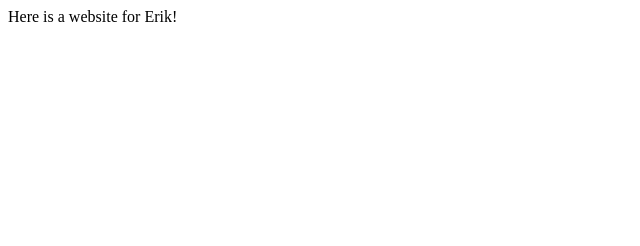
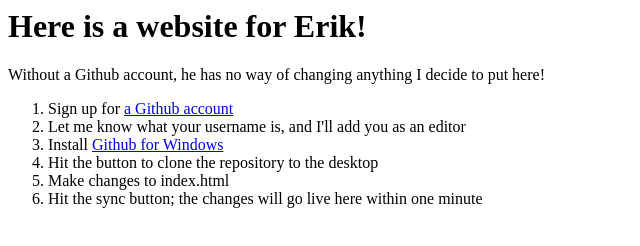
Before and after one commit to BC-Design/www-emc, a plain HTML site: page index.html in a window 1280 px wide. Shown: the whole page, without its empty margins (0-640 px from the left). Drawn offline with Linux system fonts and the light colour scheme.

Commit message:
updated front page

```diff
--- a/index.html
+++ b/index.html
@@ -1,3 +1,15 @@
 <html>
-Here is a website for Erik!
+
+<h1>Here is a website for Erik!</h1>
+<p>Without a Github account, he has no way of changing anything
+I decide to put here!</p>
+
+<ol>
+<li>Sign up for <a href="www.github.com">a Github account</a></li>
+<li>Let me know what your username is, and I'll add you as an editor</li>
+<li>Install <a href="http://windows.github.com">Github for Windows</a></li>
+<li>Hit the button to clone the repository to the desktop</li></li>
+<li>Make changes to index.html</li>
+<li>Hit the sync button; the changes will go live here within one minute</li>
+</ol>
 </html>
```
